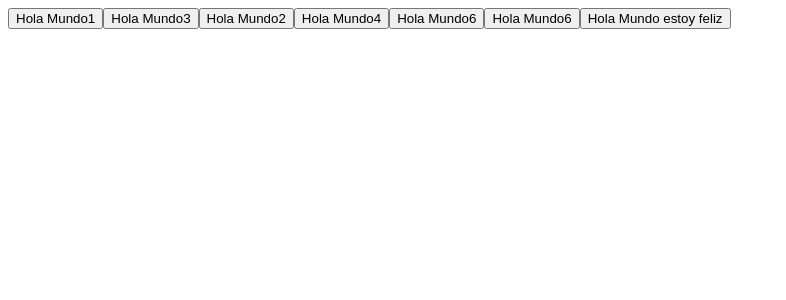
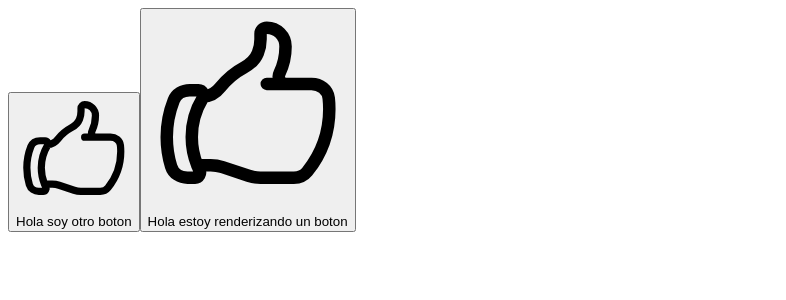
Before and after one commit to Davi0205/React_2025, a React (Vite) app: page / in a window 1280 px wide. Shown: the top 300 px of the page, without its empty margins (0-786 px from the left). Built offline with nearby package versions, Linux system fonts and the light colour scheme.

Commit message:
nuevos cambios

```diff
--- a/src/main.jsx
+++ b/src/main.jsx
@@ -13,18 +13,33 @@
 import { createRoot } from 'react-dom/client';
 
 const root = createRoot(document.getElementById('root'));
+
+const createButton = () => {
+  return (
+        <button>
+        <svg xmlns="http://www.w3.org/2000/svg" fill="none" viewBox="0 0 24 24" stroke-width="1.5" stroke="currentColor" class="size-6">
+          <path stroke-linecap="round" stroke-linejoin="round" d="M6.633 10.25c.806 0 1.533-.446 2.031-1.08a9.041 9.041 0 0 1 2.861-2.4c.723-.384 1.35-.956 1.653-1.715a4.498 4.498 0 0 0 .322-1.672V2.75a.75.75 0 0 1 .75-.75 2.25 2.25 0 0 1 2.25 2.25c0 1.152-.26 2.243-.723 3.218-.266.558.107 1.282.725 1.282m0 0h3.126c1.026 0 1.945.694 2.054 1.715.045.422.068.85.068 1.285a11.95 11.95 0 0 1-2.649 7.521c-.388.482-.987.729-1.605.729H13.48c-.483 0-.964-.078-1.423-.23l-3.114-1.04a4.501 4.501 0 0 0-1.423-.23H5.904m10.598-9.75H14.25M5.904 18.5c.083.205.173.405.27.602.197.4-.078.898-.523.898h-.908c-.889 0-1.713-.518-1.972-1.368a12 12 0 0 1-.521-3.507c0-1.553.295-3.036.831-4.398C3.387 9.953 4.167 9.5 5 9.5h1.053c.472 0 .745.556.5.96a8.958 8.958 0 0 0-1.302 4.665c0 1.194.232 2.333.654 3.375Z" />
+        </svg>
+        Hola Mundo1
+      </button>
+   )
+}
+
 root.render(
     <React.Fragment>
-      <button>Hola Mundo1</button>
-      <button>Hola Mundo3</button>
-      <button>Hola Mundo2</button>
-      <button>Hola Mundo4</button>
-      <button>Hola Mundo6</button>
-      <button>Hola Mundo6</button>
-      <button>Hola Mundo estoy feliz</button>
 
-
-
+            <button>
+        <svg xmlns="http://www.w3.org/2000/svg" fill="none" viewBox="0 0 24 24" stroke-width="1.5" stroke="currentColor" class="size-6">
+          <path stroke-linecap="round" stroke-linejoin="round" d="M6.633 10.25c.806 0 1.533-.446 2.031-1.08a9.041 9.041 0 0 1 2.861-2.4c.723-.384 1.35-.956 1.653-1.715a4.498 4.498 0 0 0 .322-1.672V2.75a.75.75 0 0 1 .75-.75 2.25 2.25 0 0 1 2.25 2.25c0 1.152-.26 2.243-.723 3.218-.266.558.107 1.282.725 1.282m0 0h3.126c1.026 0 1.945.694 2.054 1.715.045.422.068.85.068 1.285a11.95 11.95 0 0 1-2.649 7.521c-.388.482-.987.729-1.605.729H13.48c-.483 0-.964-.078-1.423-.23l-3.114-1.04a4.501 4.501 0 0 0-1.423-.23H5.904m10.598-9.75H14.25M5.904 18.5c.083.205.173.405.27.602.197.4-.078.898-.523.898h-.908c-.889 0-1.713-.518-1.972-1.368a12 12 0 0 1-.521-3.507c0-1.553.295-3.036.831-4.398C3.387 9.953 4.167 9.5 5 9.5h1.053c.472 0 .745.556.5.96a8.958 8.958 0 0 0-1.302 4.665c0 1.194.232 2.333.654 3.375Z" />
+        </svg>
+        Hola soy otro boton
+      </button>
+           <button>
+        <svg xmlns="http://www.w3.org/2000/svg" fill="none" viewBox="0 0 24 24" stroke-width="1.5" stroke="currentColor" class="size-6">
+          <path stroke-linecap="round" stroke-linejoin="round" d="M6.633 10.25c.806 0 1.533-.446 2.031-1.08a9.041 9.041 0 0 1 2.861-2.4c.723-.384 1.35-.956 1.653-1.715a4.498 4.498 0 0 0 .322-1.672V2.75a.75.75 0 0 1 .75-.75 2.25 2.25 0 0 1 2.25 2.25c0 1.152-.26 2.243-.723 3.218-.266.558.107 1.282.725 1.282m0 0h3.126c1.026 0 1.945.694 2.054 1.715.045.422.068.85.068 1.285a11.95 11.95 0 0 1-2.649 7.521c-.388.482-.987.729-1.605.729H13.48c-.483 0-.964-.078-1.423-.23l-3.114-1.04a4.501 4.501 0 0 0-1.423-.23H5.904m10.598-9.75H14.25M5.904 18.5c.083.205.173.405.27.602.197.4-.078.898-.523.898h-.908c-.889 0-1.713-.518-1.972-1.368a12 12 0 0 1-.521-3.507c0-1.553.295-3.036.831-4.398C3.387 9.953 4.167 9.5 5 9.5h1.053c.472 0 .745.556.5.96a8.958 8.958 0 0 0-1.302 4.665c0 1.194.232 2.333.654 3.375Z" />
+        </svg>
+        Hola estoy renderizando un boton
+      </button>
 
     </React.Fragment>
 );
```
